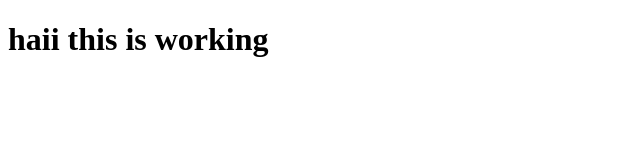
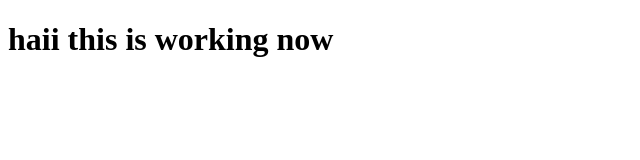
Before and after one commit to mriduldamodaran/mridul-portfolio, a plain HTML site: page index.html in a window 1280 px wide. Shown: the full height of the page, 0-640 px from the left. Drawn offline with Linux system fonts and the light colour scheme.

Commit message:
Update index.html

```diff
--- a/index.html
+++ b/index.html
@@ -9,6 +9,6 @@
     <script src="script.js" defer></script>
 </head>
 <body>
-    <h1>haii this is working</h1>
+    <h1>haii this is working now</h1>
 </body>
 </html>
```
